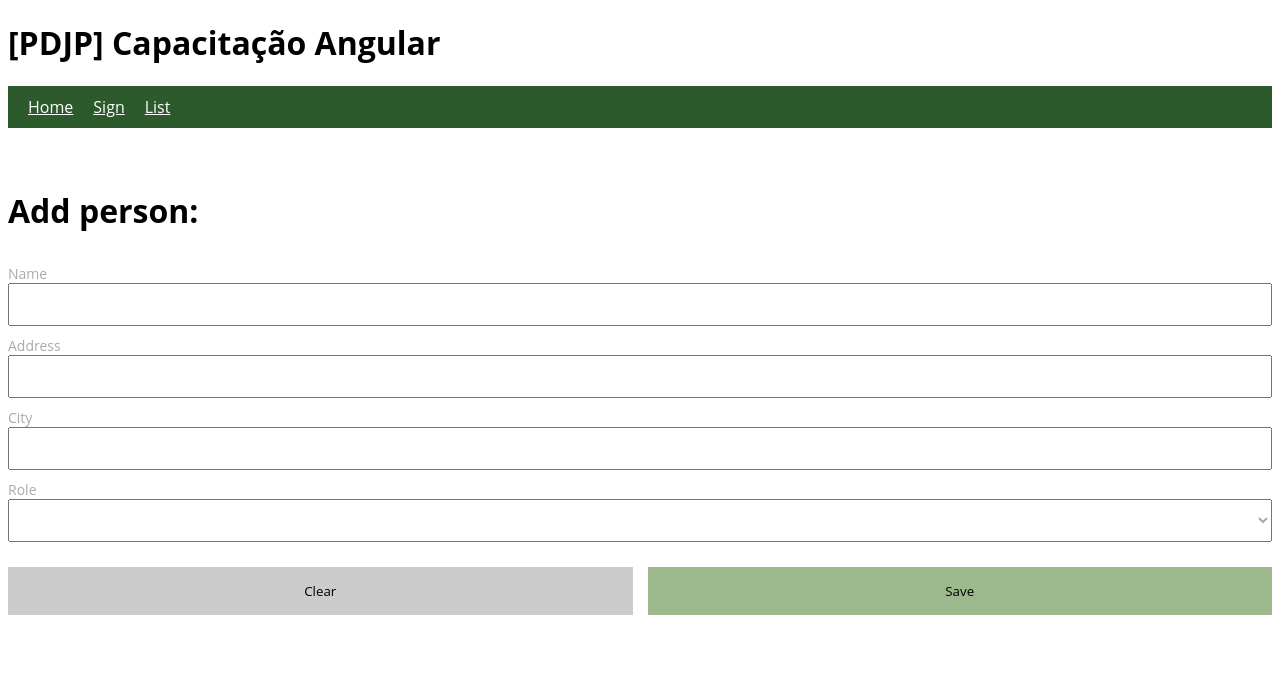
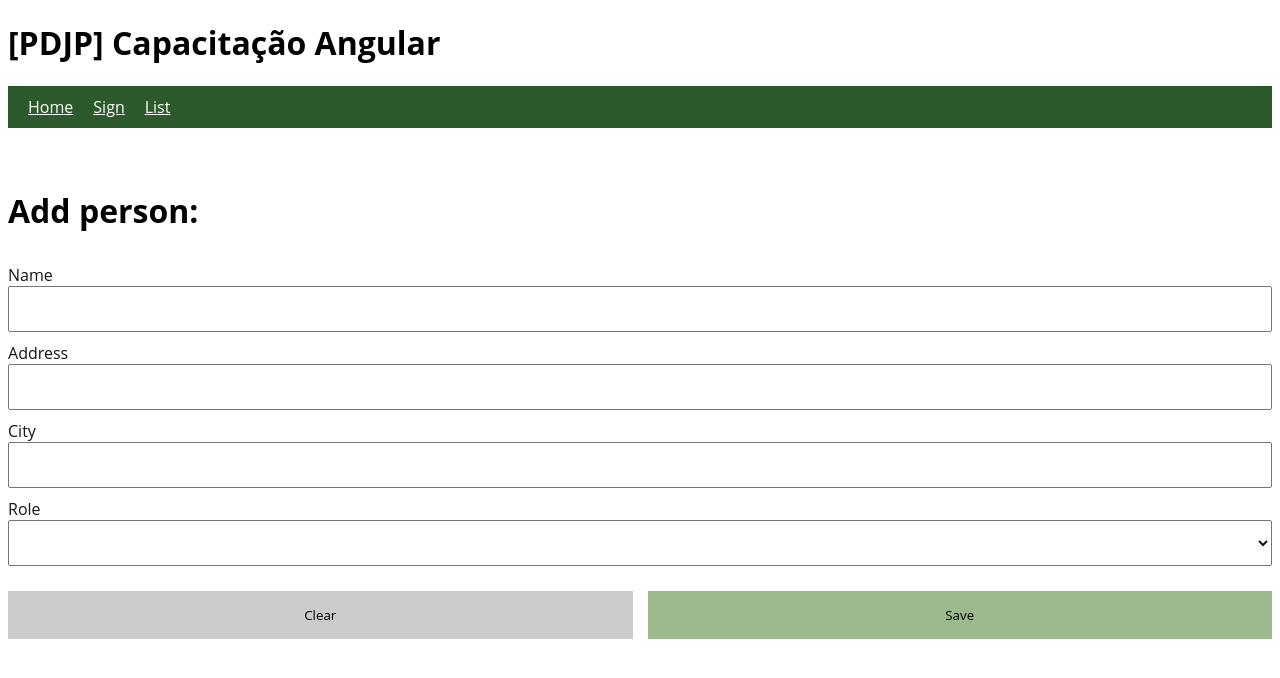
Before and after one commit to imarinheiro/capangular, an Angular app: page /sign in a window 1280 px wide. Shown: the top 678 px of the page. Built offline with nearby package versions, Linux system fonts and the light colour scheme; data requests are answered from the project's data file.

Commit message:
fix axe issues

```diff
--- a/src/app/app.component.css
+++ b/src/app/app.component.css
@@ -77,7 +77,7 @@ nav a {
 }
 
 .field {
-  font-size: 14px;
+  font-size: 16px;
   color: #141414;
   display: flex;
   flex-direction: column;
@@ -85,13 +85,13 @@ nav a {
 }
 
 label {
-  font-size: 14px;
-  color: #aaa;
+  font-size: 16px;
+  color: #141414;
 }
 
 input, select {
-  font-size: 14px;
-  color: #aaa;
+  font-size: 16px;
+  color: #141414;
   padding: 10px;
 }
 
--- a/src/app/common-components/input-field/input-field.component.html
+++ b/src/app/common-components/input-field/input-field.component.html
@@ -1,5 +1,5 @@
 <div class="field">
-  <label>{{label}}</label>
+  <label for="{{name}}">{{label}}</label>
   <input type="{{type}}"
          id="{{name}}"
          [(ngModel)]="value"
--- a/src/app/common-components/select-field/select-field.component.html
+++ b/src/app/common-components/select-field/select-field.component.html
@@ -1,5 +1,5 @@
 <div class="field">
-  <label>{{label}}</label>
+  <label for="{{name}}">{{label}}</label>
   <select id="{{name}}" [(ngModel)]="value" (change)="sendValue(value)">
     <option *ngFor="let item of optionList" [ngValue]="item">
       {{item}}
```
